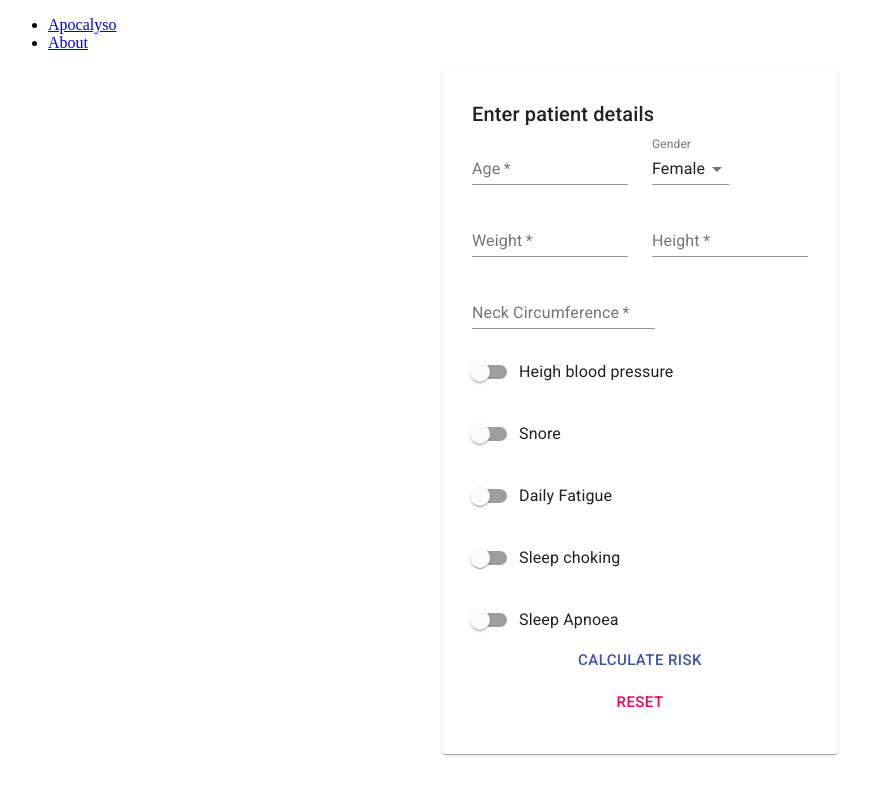
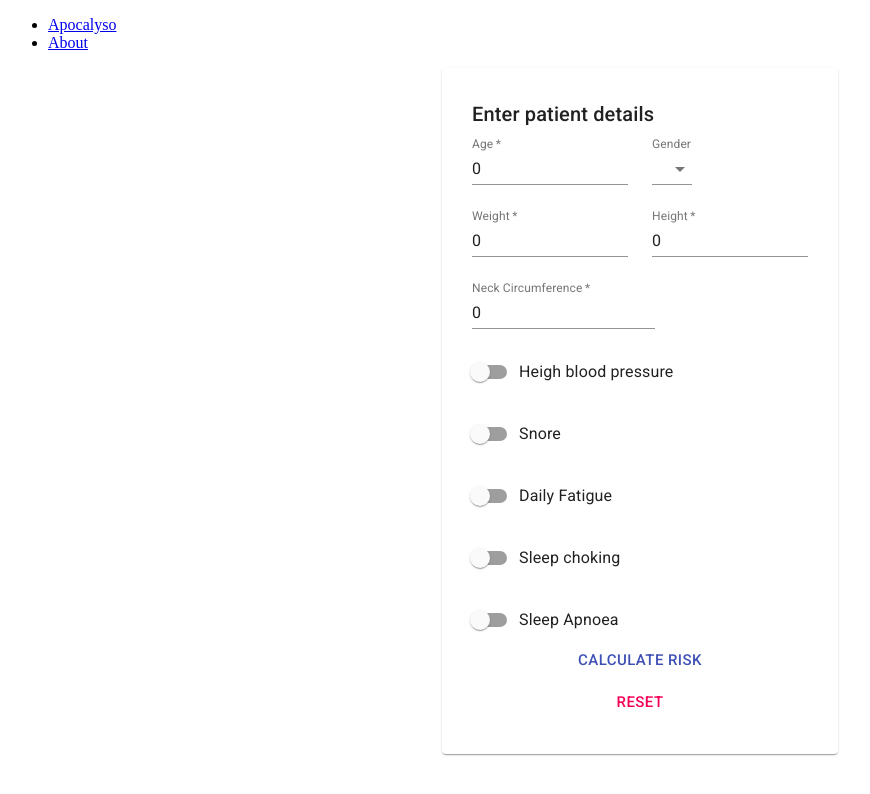
Before and after one commit to miamollie/apocalypse, a Next.js app: page / in a window 1280 px wide. Shown: the top 794 px of the page, without its empty margins (0-870 px from the left). Built offline with nearby package versions, Linux system fonts and the light colour scheme.

Commit message:
Ugly TS hacks to appease Material UI input interfaces

```diff
--- a/components/form.tsx
+++ b/components/form.tsx
@@ -14,11 +14,11 @@ import { useState } from 'react';
 import { PatientData } from '../types';
 
 export default function Form() {
-    const initialValues = {
-        height: '',
-        weight: '',
-        age: '',
-        neckCircumference: '',
+    const initialValues: PatientData = {
+        height: 0,
+        weight: 0,
+        age: 0,
+        neckCircumference: 0,
         male: false,
         highBloodPressure: false,
         snore: false,
@@ -29,12 +29,16 @@ export default function Form() {
 
     const [values, setValues] = useState(initialValues);
 
-    const handleChangeSwitch = (name: string) => (event: React.ChangeEvent<HTMLInputElement>) => {
+    const handleChangeSwitch = (name: string) => (event: React.ChangeEvent<{ checked: any }>) => {
         setValues({ ...values, [name]: event.target.checked });
     };
 
-    const handleChange = (name: string) => (event: React.ChangeEvent<HTMLInputElement>) => {
-        setValues({ ...values, [name]: event.target.value });
+    const handleChange = (name: string) => (
+        event: React.ChangeEvent<{ value: any }> | React.ChangeEvent<HTMLSelectElement>
+    ) => {
+        const val = event.target.value;
+        const casteVal = typeof val === 'boolean' ? val : parseInt(val, 10);
+        setValues({ ...values, [name]: casteVal });
     };
 
     const reset = () => {
@@ -46,13 +50,7 @@ export default function Form() {
             style={{ padding: '30px' }}
             onSubmit={e => {
                 e.preventDefault();
-                calculateStopBang({
-                    ...values,
-                    height: parseFloat(values.height),
-                    weight: parseFloat(values.weight),
-                    age: parseFloat(values.age),
-                    neckCircumference: parseFloat(values.neckCircumference),
-                });
+                calculateStopBang(values);
             }}
         >
             <Typography variant="h6" gutterBottom>
@@ -80,8 +78,8 @@ export default function Form() {
                                 id: 'male',
                             }}
                         >
-                            <MenuItem value={false}>Female</MenuItem>
-                            <MenuItem value={true}>Male</MenuItem>
+                            <MenuItem value="female">Female</MenuItem>
+                            <MenuItem value="male">Male</MenuItem>
                         </Select>
                     </FormControl>
                 </Grid>
```
